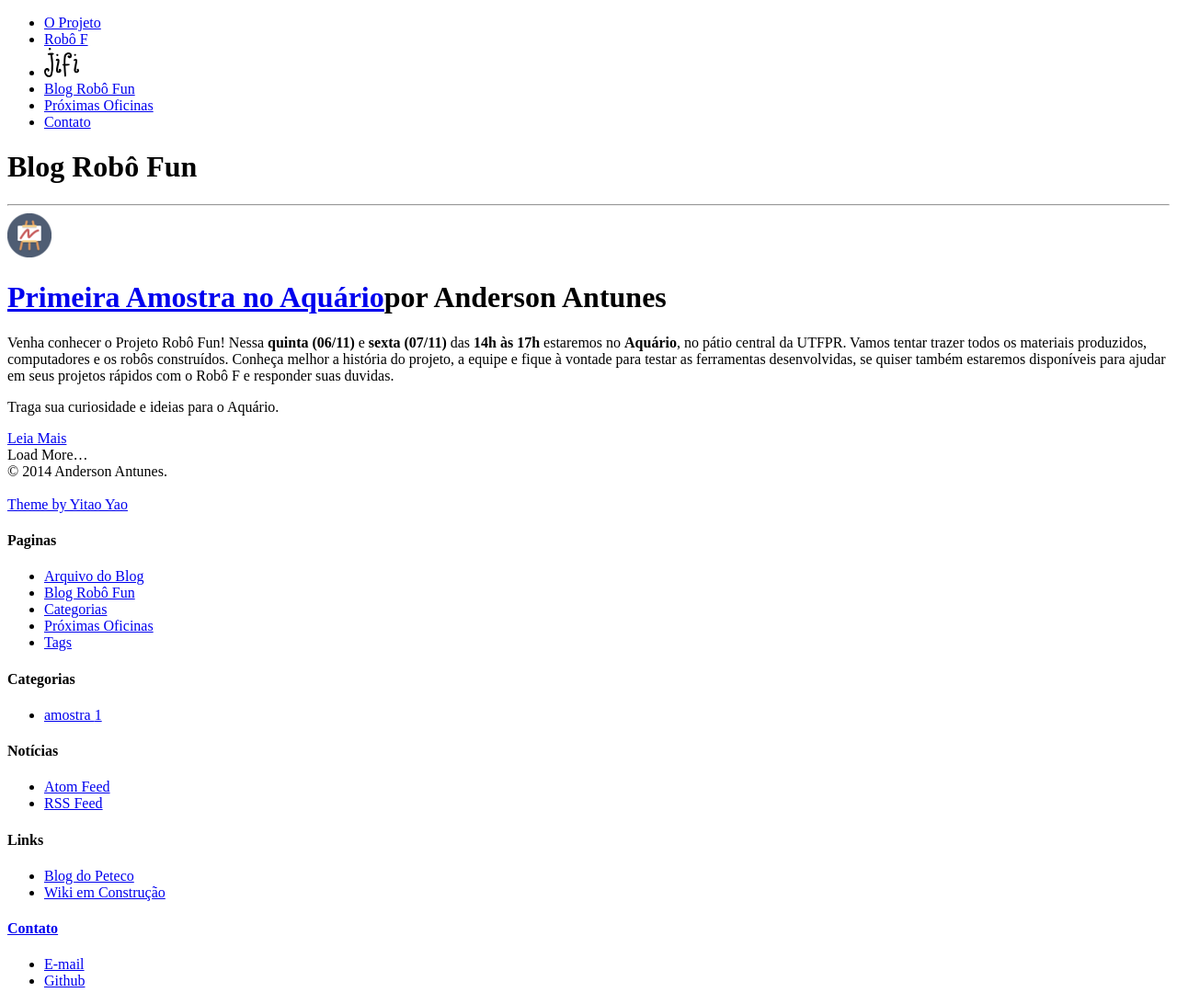
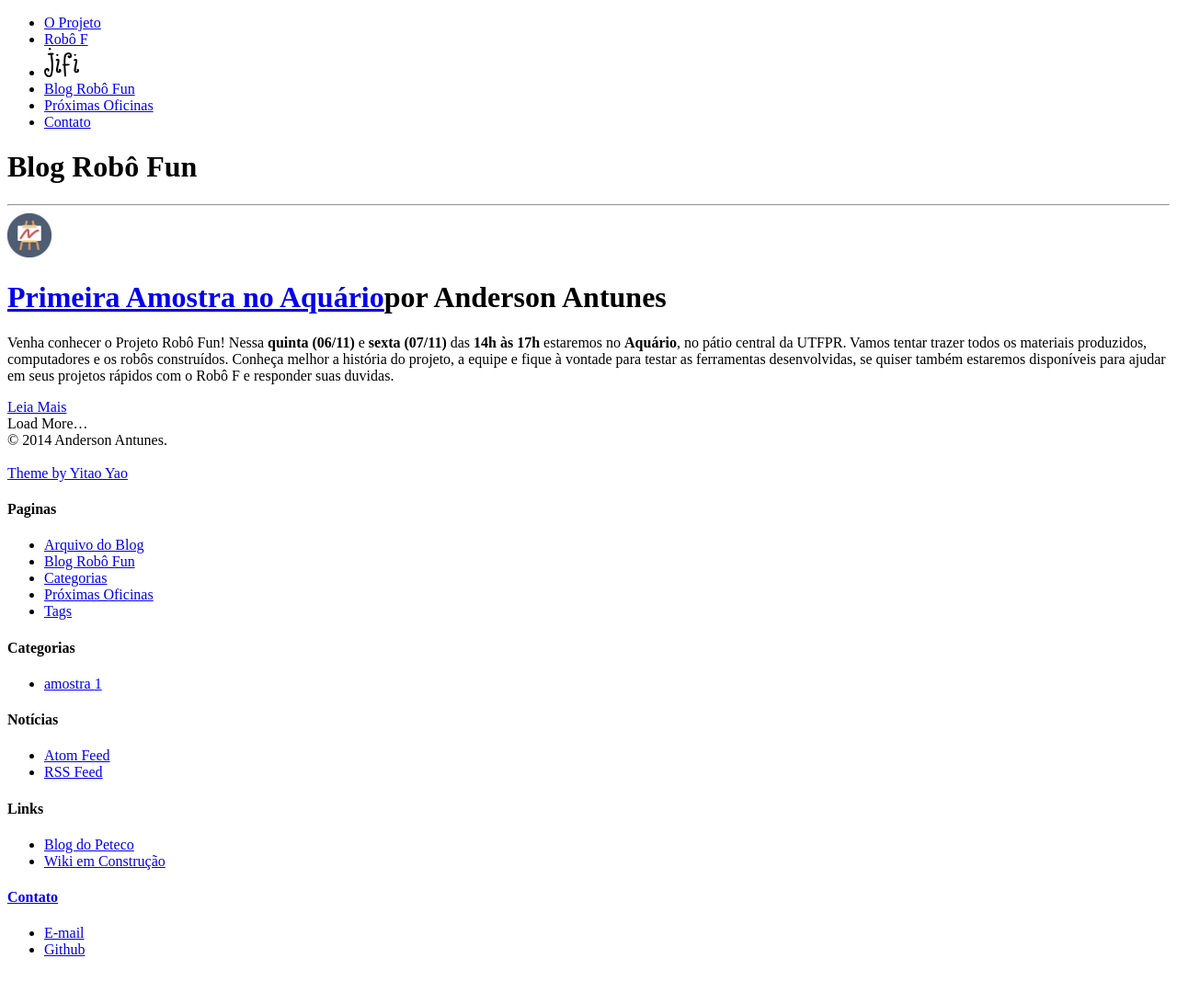
Before and after one commit to petrobo/petrobo.github.io, a Jekyll site: the page built from blog.html, in a window 1280 px wide. Shown: the whole page at 92% size. Built offline with Jekyll 4.4.1, drawn with Linux system fonts in a browser that asks for light colours; nearby versions of some CDN libraries; library files that are not in the unit come from our copies; after the commit the page ends 1058 px from its top, so only the background shows below that.

Commit message:
Update 2014-11-1-primeira_amostra.md

```diff
--- a/_posts/2014-11-1-primeira_amostra.md
+++ b/_posts/2014-11-1-primeira_amostra.md
@@ -8,8 +8,6 @@ tags: [amostra, exposição, público, evento]
 
 Venha conhecer o Projeto Robô Fun! Nessa **quinta (06/11)** e **sexta (07/11)** das **14h às 17h** estaremos no **Aquário**, no pátio central da UTFPR. Vamos tentar trazer todos os materiais produzidos, computadores e os robôs construídos. Conheça melhor a história do projeto, a equipe e fique à vontade para testar as ferramentas desenvolvidas, se quiser também estaremos disponíveis para ajudar em seus projetos rápidos com o Robô F e responder suas duvidas.
 
-Traga sua curiosidade e ideias para o Aquário.
-
 <!--more-->
 
 <center><img src="/assets/img/posts/sinfo.png"></center>
```
